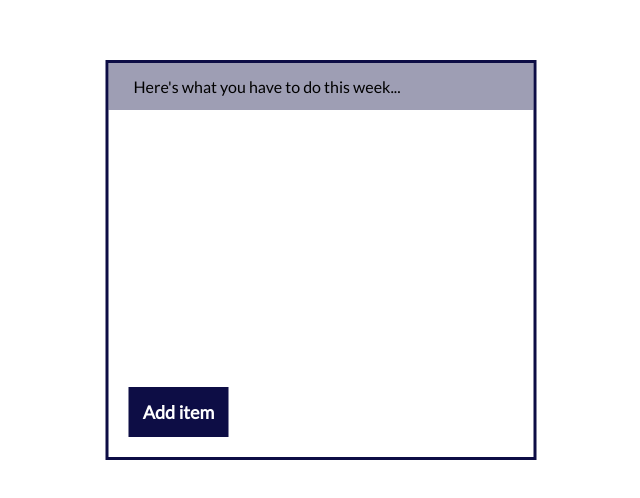
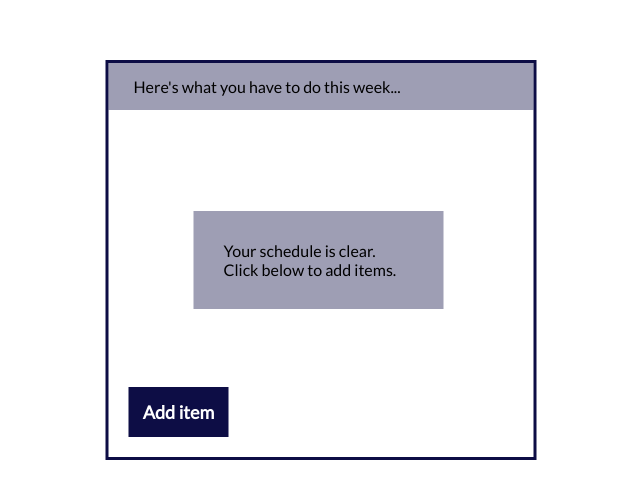
Before and after one commit to lorrainemakuyana/to-do-application, a plain HTML site: page index.html in a window 1280 px wide. Shown: the part 140-638 px from the top of the page, without its empty margins (319-959 px from the left). Drawn offline with Linux system fonts and the light colour scheme.

Commit message:
Add task

```diff
--- a/index.html
+++ b/index.html
@@ -16,7 +16,9 @@
                 Here's what you have to do this week...
             </div>
             <div class="all-todo-items" id="all-todo-items">
-
+                <div class="showMessage" id="showMessage">
+                    <div id="showMessage">Your schedule is clear. Click below to add items. </div>
+                </div>
 
             </div>
         </div>
--- a/script.js
+++ b/script.js
@@ -2,6 +2,11 @@ let addButton = document.getElementById("add-button");
 let allToDoItems = [];
 let allCompletedItems = [];
 const allToDos = document.getElementById("all-todo-items");
+
+let noItem = document.getElementById("showMessage");
+if (allToDoItems.length == 0) {
+    noItem.style.display = "block";
+}
 
 addButton.addEventListener('click', () => {
 
@@ -11,6 +16,7 @@ addButton.addEventListener('click', () => {
         const newToDoItem = document.createElement('div');
         newToDoItem.className = "todoItem";
 
+        noItem.style.display = "none";
 
         const inputE = document.createElement('input');
         inputE.type = 'checkbox';
@@ -23,14 +29,20 @@ addButton.addEventListener('click', () => {
         newToDoItem.appendChild(inputE);
         newToDoItem.appendChild(inputEdiv);
 
-        allToDos.appendChild(newToDoItem)
+        allToDos.appendChild(newToDoItem);
         allToDoItems.push(newToDoItem);
 
         inputE.addEventListener('click', () => {
             if(inputE.checked) {
-                allToDos.removeChild(inputE.parentNode)
+                allToDos.removeChild(inputE.parentNode);
+                let removed = allToDoItems.indexOf(inputE.parentNode);
+                allToDoItems.splice(removed, 1);
             }
-        })
+
+            if (allToDoItems.length == 0) {
+                noItem.style.display = "block";
+            }
+        });
     }
     else {
         alert("You have up to 5 to do items. Clear your schedule to add more...");
--- a/styles.css
+++ b/styles.css
@@ -58,3 +58,15 @@ button {
 input {
     margin-right: 15px;
 }
+
+.showMessage {
+    width: 250px;
+    background-color: rgba(13, 13, 69, 0.4);
+    margin: 0 auto;
+    top: 50%;
+    left: 20%;
+    padding: 30px;
+    position: absolute;
+    -ms-transform: translateY(-50%);
+    transform: translateY(-50%);
+}
--- /dev/null
+++ b/test.js
@@ -0,0 +1,4 @@
+let addButton = document.getElementById("add-button");
+let allToDoItems = [];
+let allCompletedItems = [];
+const allToDos = document.getElementById("all-todo-items");
```
